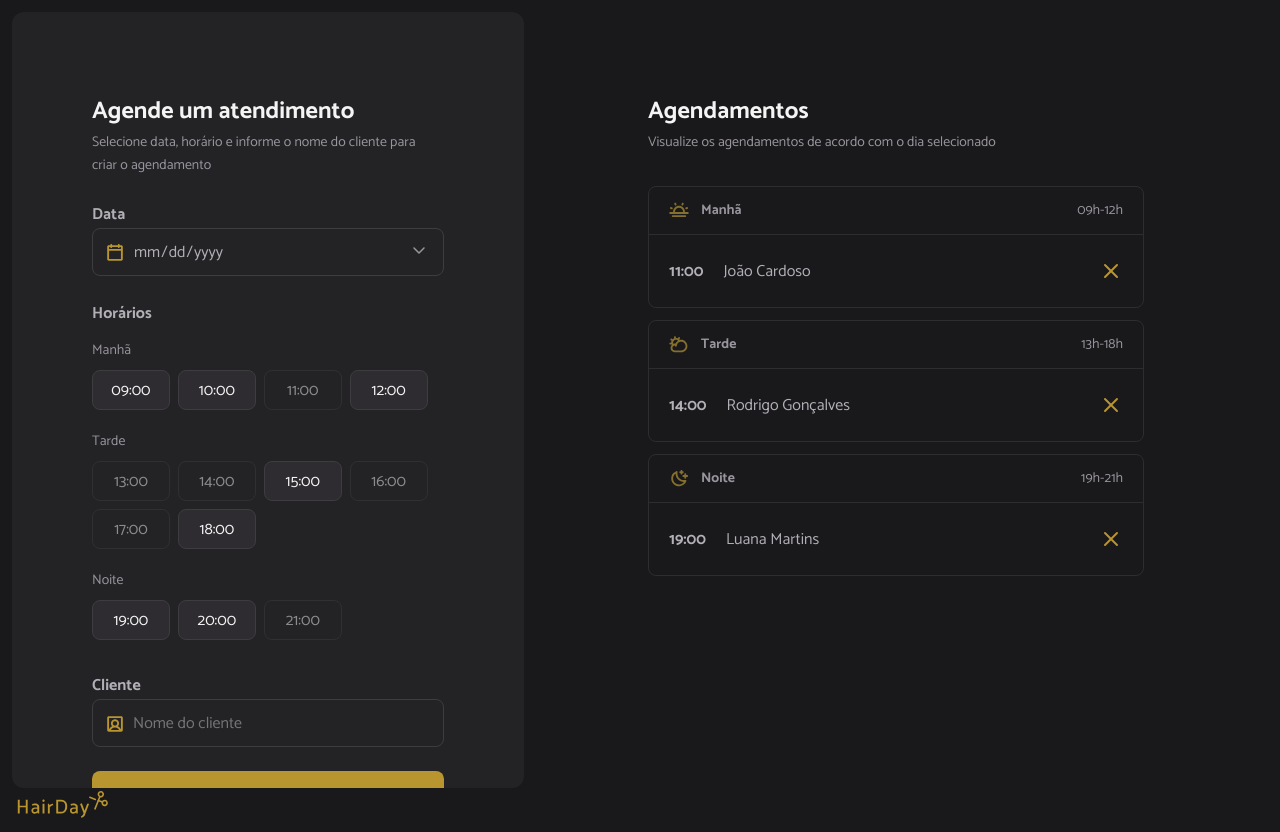
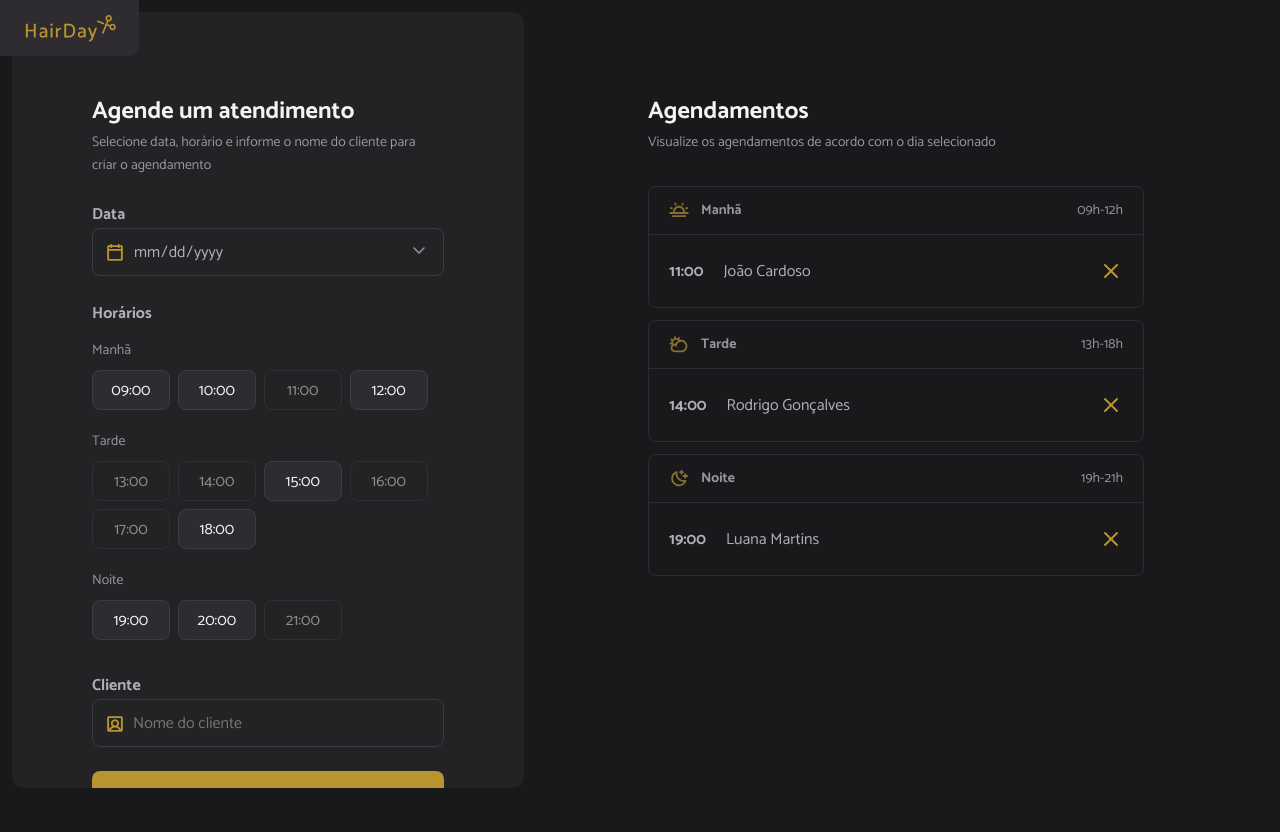
Before and after one commit to Augusto-Valerio/Hair-Day, a plain HTML site: page index.html in a window 1280 px wide. After the commit the page ends 800 px from the top, so only its background shows below. Drawn offline with Linux system fonts and the light colour scheme; files whose address does not match are found by name.

Commit message:
style: add styles for logo

```diff
--- a/src/styles/global.css
+++ b/src/styles/global.css
@@ -34,3 +34,16 @@ body {
 
   padding: 0.75rem;
 }
+
+.logo {
+  position: absolute;
+  top: 0;
+  left: 0;
+
+  background-color: #2e2c30;
+  padding: 0.75rem 1.25rem;
+  border-bottom-right-radius: 0.75rem;
+
+  height: 3.5rem;
+  width: 8.7rem;
+}
```
